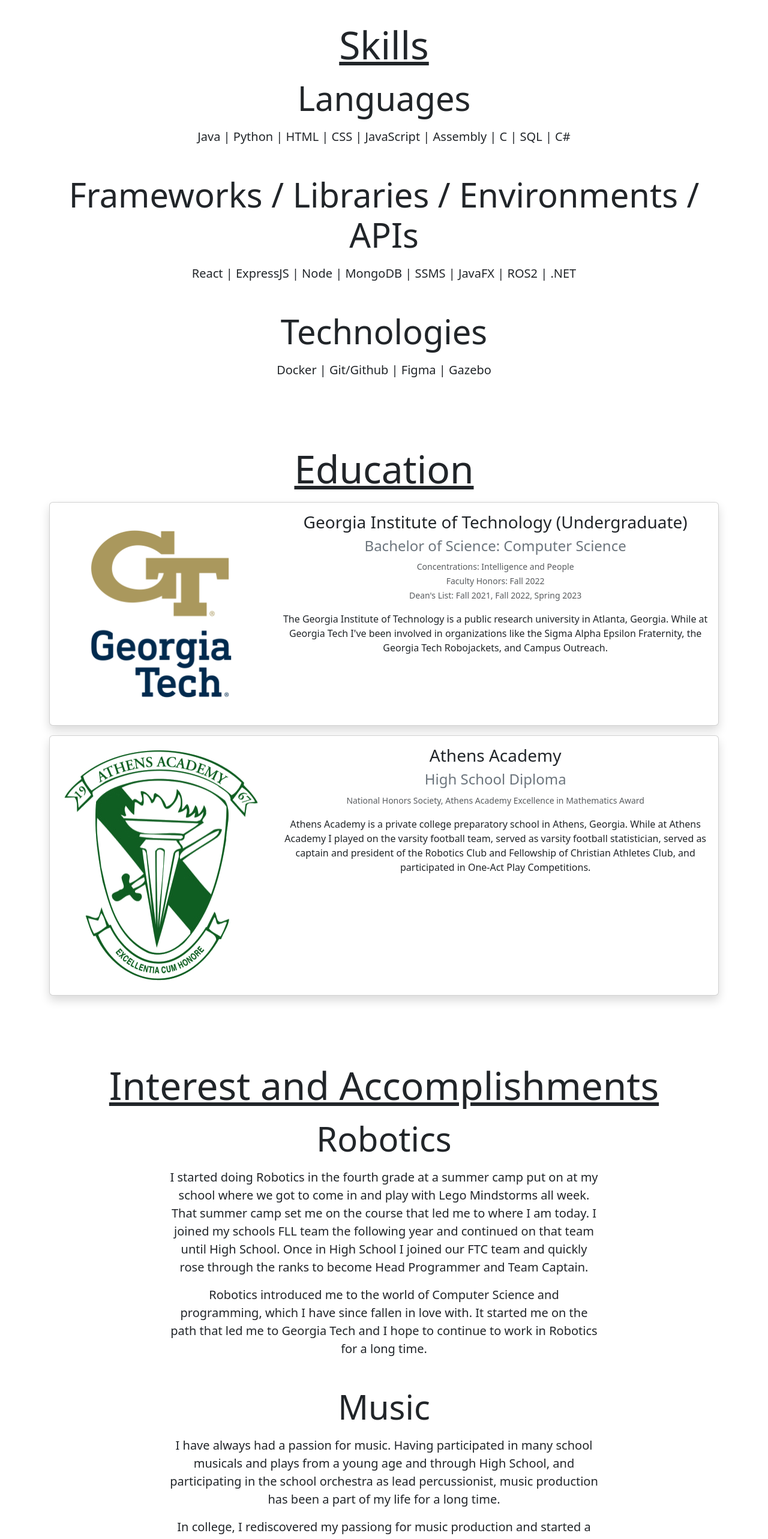
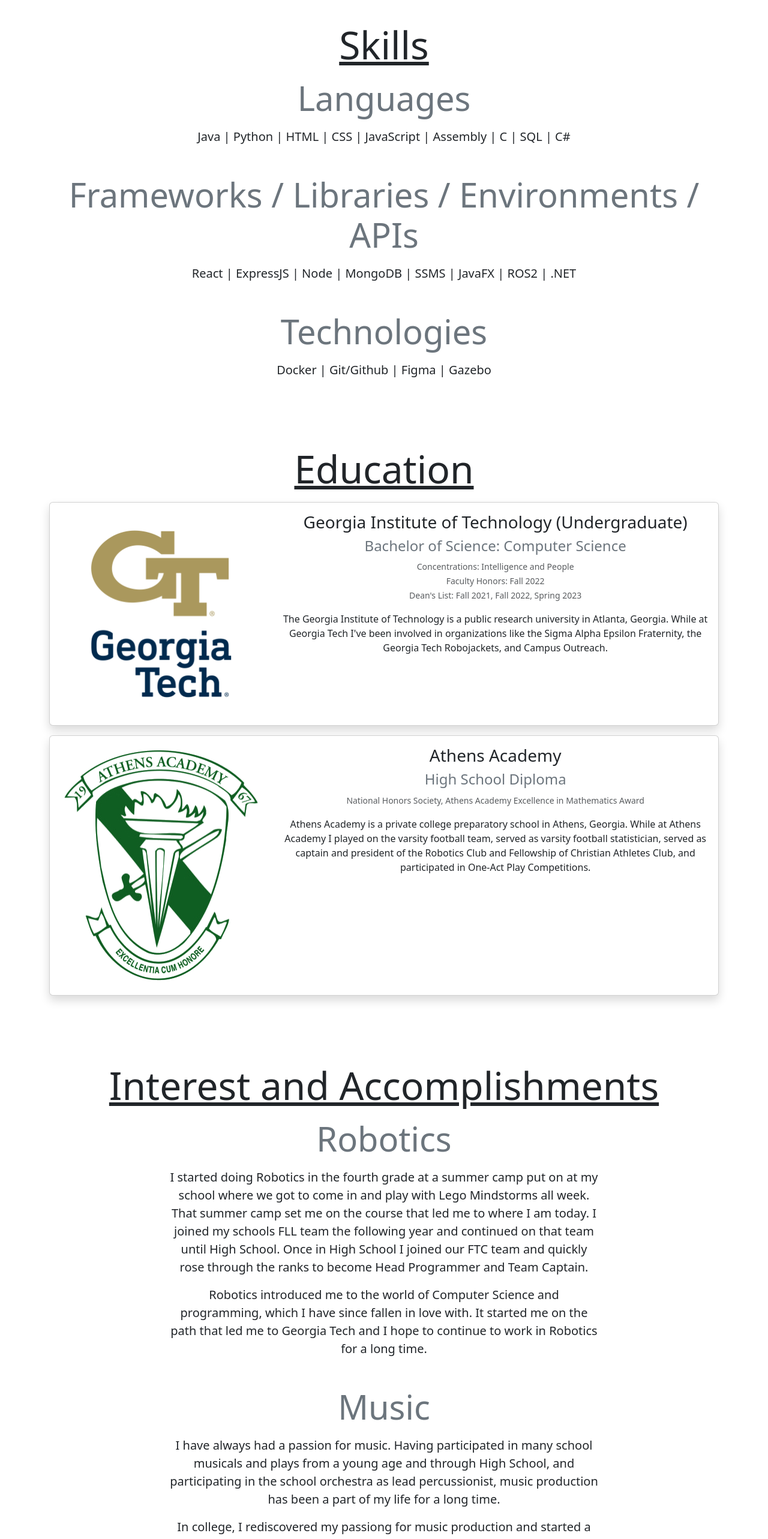
Before and after one commit to CasonKChance/Personal-Website, a React (Vite) app in the folder client/: page / in a window 1280 px wide. Shown: the part 1560-4126 px from the top of the page at 60% size. Built offline with nearby package versions, Linux system fonts and the light colour scheme.

Commit message:
Homepage styling update

```diff
--- a/client/src/Components/Interests.jsx
+++ b/client/src/Components/Interests.jsx
@@ -5,7 +5,7 @@ export default function Interests() {
         Interest and Accomplishments
       </h2>
       <div className="text-center container col-md-8 offset-md-2">
-        <h3 className="mb-3 display-4">Robotics</h3>
+        <h3 className="mb-3 display-4 text-secondary">Robotics</h3>
         <p className="fs-5">
           I started doing Robotics in the fourth grade at a summer camp put on
           at my school where we got to come in and play with Lego Mindstorms all
@@ -21,7 +21,7 @@ export default function Interests() {
           the path that led me to Georgia Tech and I hope to continue to work in
           Robotics for a long time.
         </p>
-        <h3 className="mb-3 display-4">Music</h3>
+        <h3 className="mb-3 display-4 text-secondary">Music</h3>
         <p className="fs-5">
           I have always had a passion for music. Having participated in many
           school musicals and plays from a young age and through High School,
@@ -34,7 +34,7 @@ export default function Interests() {
           of my friends and fraternity brothers. We now play at various shows
           and events throughout the year.
         </p>
-        <h3 className="mb-3 display-4">Eagle Scout</h3>
+        <h3 className="mb-3 display-4 text-secondary">Eagle Scout</h3>
         <p className="fs-5">
           I spent seven years as a member of the Boy Scouts of America
           culminating in achieving the coveted rank of Eagle Scout in 2018.
--- a/client/src/Components/Skills.jsx
+++ b/client/src/Components/Skills.jsx
@@ -2,17 +2,17 @@ export default function Skills() {
   return (
     <div>
       <h2 className="mt-4 mb-3 display-3 text-decoration-underline">Skills</h2>
-      <h3 className="mb-3 display-4">Languages</h3>
+      <h3 className="mb-3 display-4 text-secondary">Languages</h3>
       <p className="fs-5 mb-5">
         Java | Python | HTML | CSS | JavaScript | Assembly | C | SQL | C#
       </p>
-      <h3 className="mb-3 display-4">
+      <h3 className="mb-3 display-4 text-secondary">
         Frameworks / Libraries / Environments / APIs
       </h3>
       <p className="fs-5 mb-5">
         React | ExpressJS | Node | MongoDB | SSMS | JavaFX | ROS2 | .NET
       </p>
-      <h3 className="mb-3 display-4">Technologies</h3>
+      <h3 className="mb-3 display-4 text-secondary">Technologies</h3>
       <p className="fs-5 mb-5">Docker | Git/Github | Figma | Gazebo </p>
     </div>
   );
```
